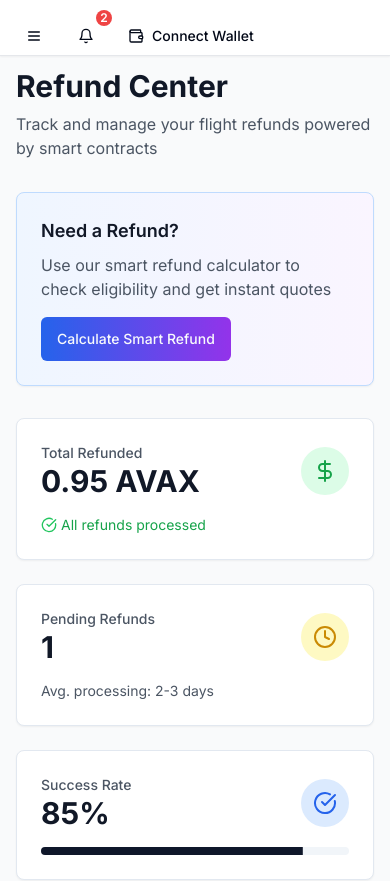
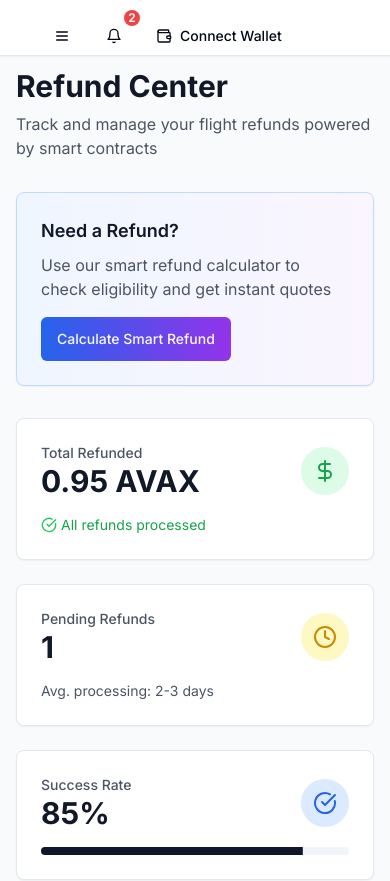
Before and after one commit to AmDeeJhay/Avax-reFlight, a Next.js app: page /dashboard/refunds in a window 390 px wide. Shown: the top 881 px of the page. Built offline with nearby package versions, Linux system fonts and the light colour scheme.

Commit message:
feat: sync main changes to Avax-reFlight project
#VERCEL_SKIP

Co-authored-by: Akwaubok Emeh <177981254+AHKAYY007@users.noreply.github.com>

```diff
--- a/app/dashboard/layout.tsx
+++ b/app/dashboard/layout.tsx
@@ -127,12 +127,12 @@ export default function DashboardLayout({
       {/* Main content */}
       <div className="lg:pl-64">
         {/* Top navigation */}
-        <div className="sticky top-0 z-40 flex h-14 sm:h-16 shrink-0 items-center gap-x-2 sm:gap-x-4 border-b border-gray-200 bg-white px-3 sm:px-4 lg:px-6 xl:px-8 shadow-sm mobile-header">
+        <div className="sticky top-0 z-40 flex h-14 sm:h-16 shrink-0 items-center gap-x-2 sm:gap-x-4 border-b border-gray-200 bg-white px-10 sm:px-4 lg:px-6 xl:px-8 shadow-sm mobile-header">
           <Button variant="ghost" size="sm" className="lg:hidden" onClick={() => setSidebarOpen(true)}>
             <Menu className="w-5 h-5 sm:w-5 sm:h-5" />
           </Button>
 
-          <div className="flex flex-1 gap-x-2 sm:gap-x-8 self-stretch lg:gap-x-6 min-w-0">
+          <div className="flex flex-1 gap-x-2 sm:gap-x-4 self-stretch lg:gap-x-6 min-w-0">
 
             <div className="flex items-center gap-x-2 sm:gap-x-4 lg:gap-x-6 flex-shrink-0">
               {/* Notifications */}
```
